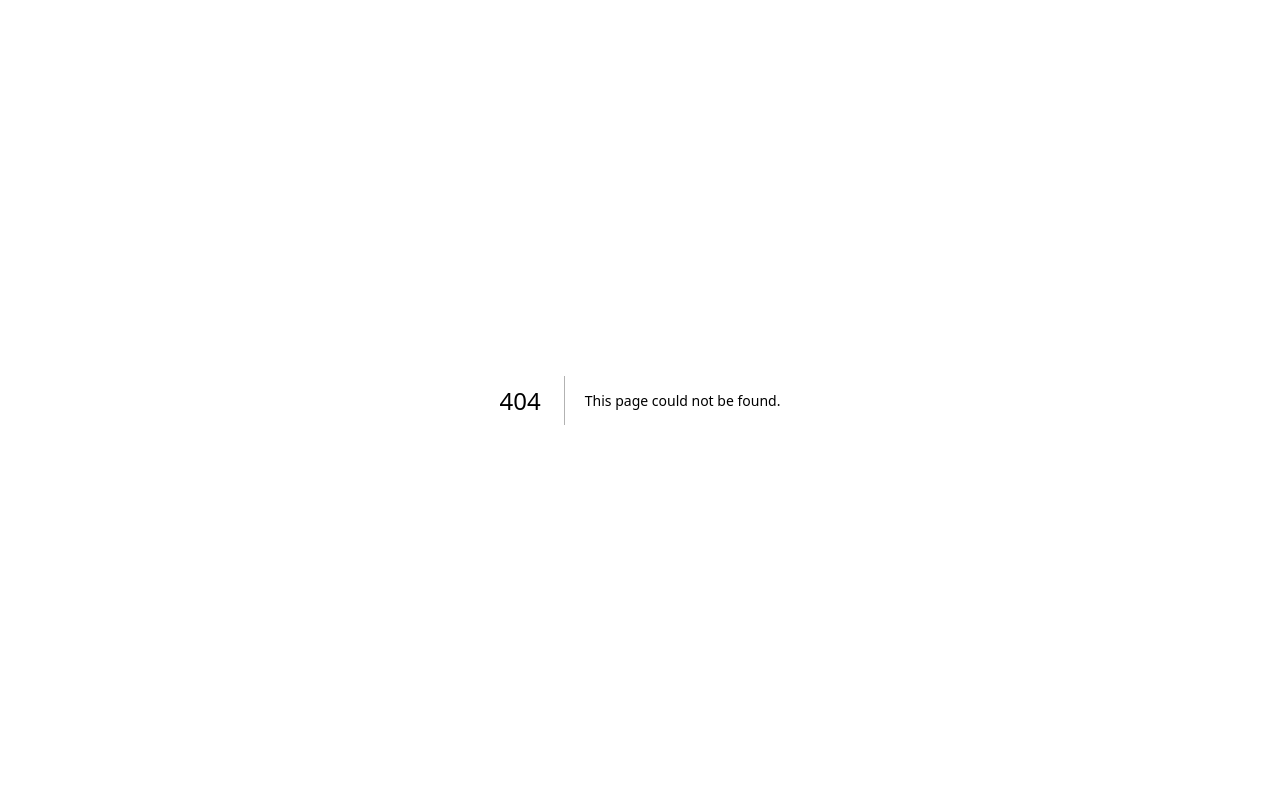
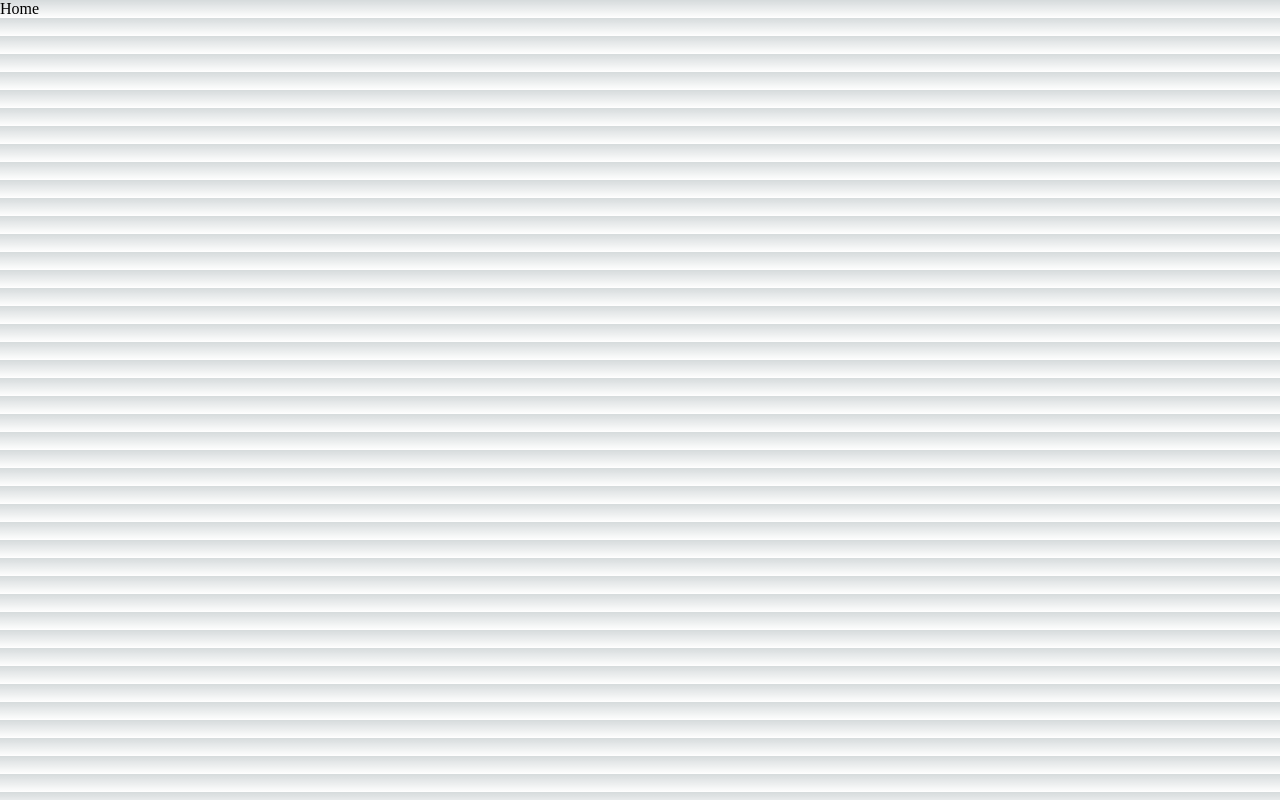
Before and after one commit to dmitri-desh/inctagram-hummingbirds, a Next.js app in the folder front-next-app/: page /Home in a window 1280 px wide. Before the commit this address had no page. Built offline with nearby package versions, Linux system fonts and the light colour scheme.

Commit message:
IN-5 feat: добавил заглушку Home

```diff
--- /dev/null
+++ b/front-next-app/src/pages/Home/index.tsx
@@ -0,0 +1,9 @@
+export default function Home() {
+  return (
+    <>
+      <main>
+          Home
+      </main>
+    </>
+  )
+}
```
